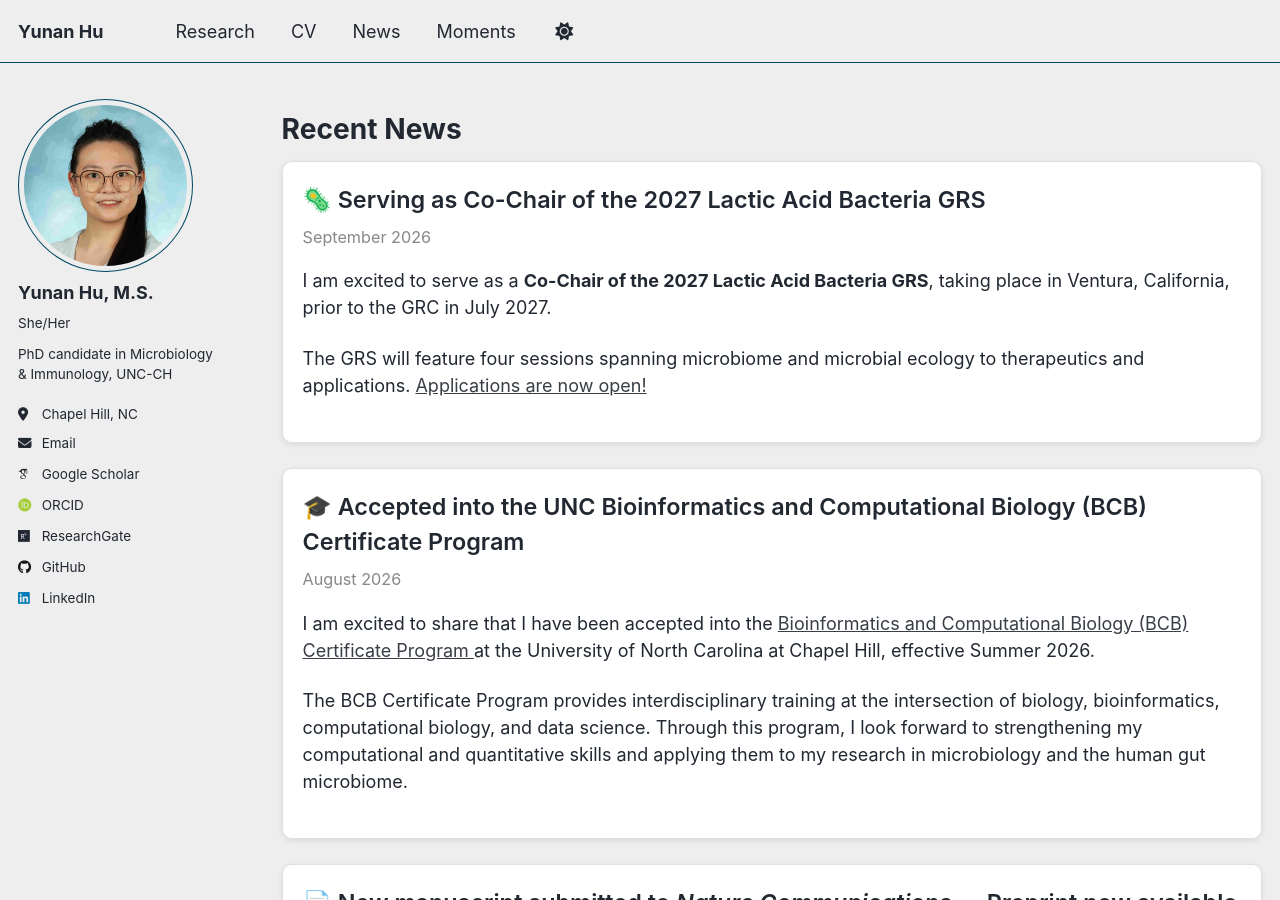
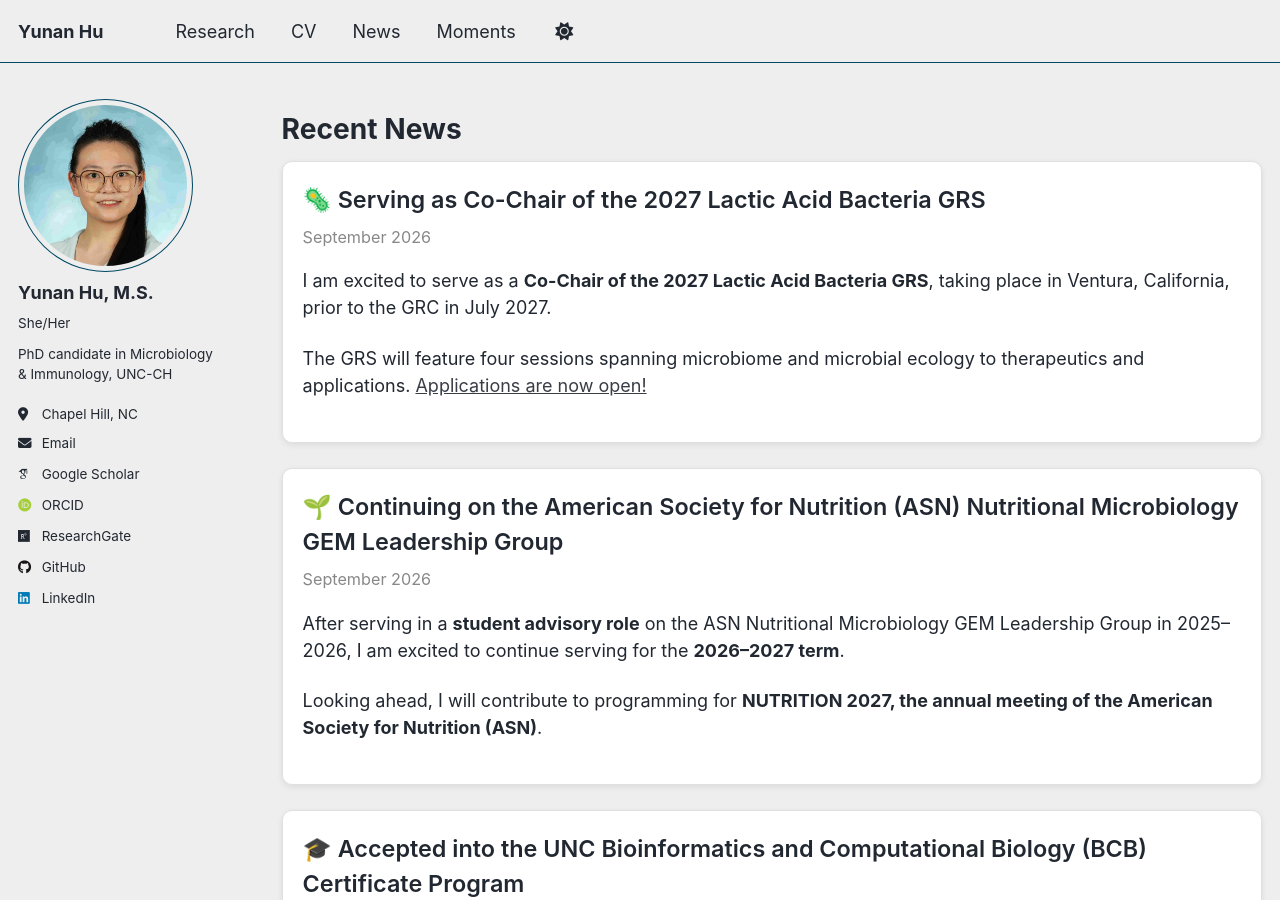
Before and after one commit to Yunan0525/Yunan0525.github.io, a Jekyll site: the page built from _pages/news.md, in a window 1280 px wide and 900 px high. Built offline with Jekyll 4.4.1, drawn with Linux system fonts in a browser that asks for light colours; some web fonts are replaced; a script that is not in the unit is left out; comment, search, counter and statistics services are not loaded.

Commit message:
Update news.md

```diff
--- a/_pages/news.md
+++ b/_pages/news.md
@@ -72,6 +72,19 @@ author_profile: true
     <a href="https://www.grc.org/lactic-acid-bacteria-biology-symbioses-and-applications-grs-conference/2027/" target="_blank">
       Applications are now open!
     </a>
+  </p>
+</div>
+
+<div class="news-card">
+  <div class="news-title">🌱 Continuing on the American Society for Nutrition (ASN) Nutritional Microbiology GEM Leadership Group</div>
+  <div class="news-date">September 2026</div>
+
+  <p>
+    After serving in a <strong>student advisory role</strong> on the ASN Nutritional Microbiology GEM Leadership Group in 2025–2026, I am excited to continue serving for the <strong>2026–2027 term</strong>.
+  </p>
+
+  <p>
+    Looking ahead, I will contribute to programming for <strong>NUTRITION 2027, the annual meeting of the American Society for Nutrition (ASN)</strong>.
   </p>
 </div>
 
```
